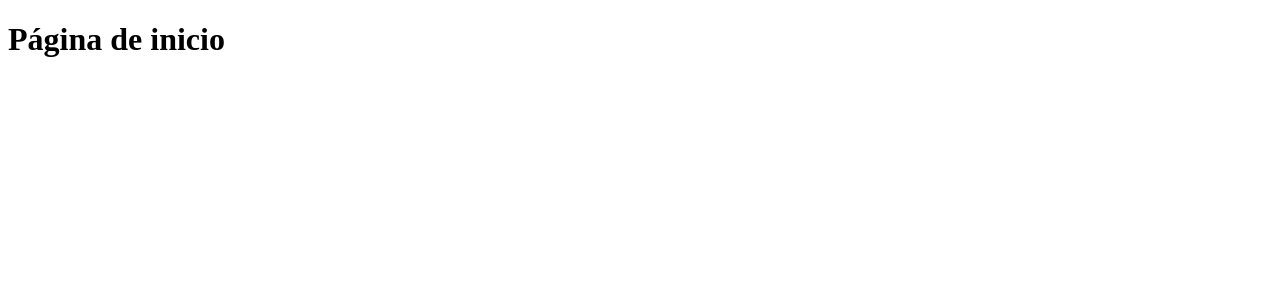
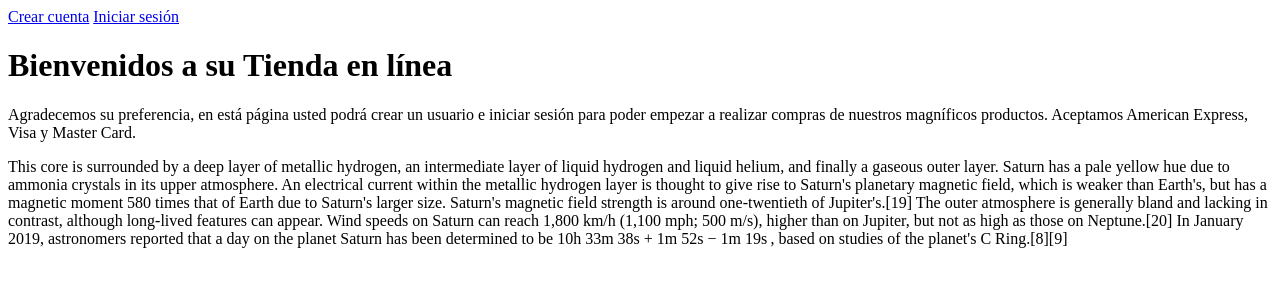
Before and after one commit to pabskun/inventario-proyecto1-frontend, a plain HTML site: page index.html in a window 1280 px wide. Drawn offline with Linux system fonts and the light colour scheme.

Commit message:
Actualización del archivo index y creación de la página de crear cuenta
Se actualizó el archivo :
-index.html : Se agregó la navegación y dos párrafos

Se creó el archivo:
- crear-cuenta.html

```diff
--- a/index.html
+++ b/index.html
@@ -1,16 +1,25 @@
-<!DOCTYPE html>
-<!-- Indica al navegador que utilice la versi'on de html5 -->
+<!doctype html>
 <html>
 
 <head>
-    <title>
-        Inicio
-    </title>
+    <title>Inicio: inventario</title>
 </head>
 
 <body>
-    <h1>Página de inicio</h1>
+    <header>
+        <nav>
+            <a href="crear-cuenta.html">Crear cuenta</a>
+            <a href="#">Iniciar sesión</a>
+        </nav>
+    </header>
+    <h1>Bienvenidos a su Tienda en línea</h1>
 
+    <p>Agradecemos su preferencia, en está página usted podrá crear un usuario e iniciar sesión para poder empezar a realizar compras de nuestros magníficos productos. Aceptamos American Express, Visa y Master Card.</p>
+
+    <p>This core is surrounded by a deep layer of metallic hydrogen, an intermediate layer of liquid hydrogen and liquid helium, and finally a gaseous outer layer. Saturn has a pale yellow hue due to ammonia crystals in its upper atmosphere. An electrical
+        current within the metallic hydrogen layer is thought to give rise to Saturn's planetary magnetic field, which is weaker than Earth's, but has a magnetic moment 580 times that of Earth due to Saturn's larger size. Saturn's magnetic field strength
+        is around one-twentieth of Jupiter's.[19] The outer atmosphere is generally bland and lacking in contrast, although long-lived features can appear. Wind speeds on Saturn can reach 1,800 km/h (1,100 mph; 500 m/s), higher than on Jupiter, but not
+        as high as those on Neptune.[20] In January 2019, astronomers reported that a day on the planet Saturn has been determined to be 10h 33m 38s + 1m 52s − 1m 19s , based on studies of the planet's C Ring.[8][9]</p>
 </body>
 
 </html>
```
Also changed, not shown: crear-cuenta.html (added, +21 -0 lines).
